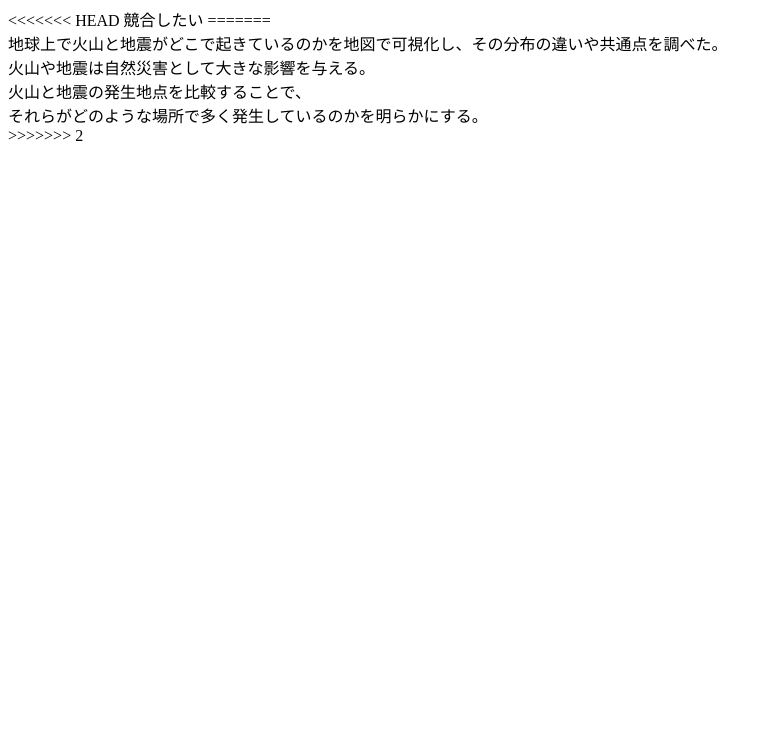
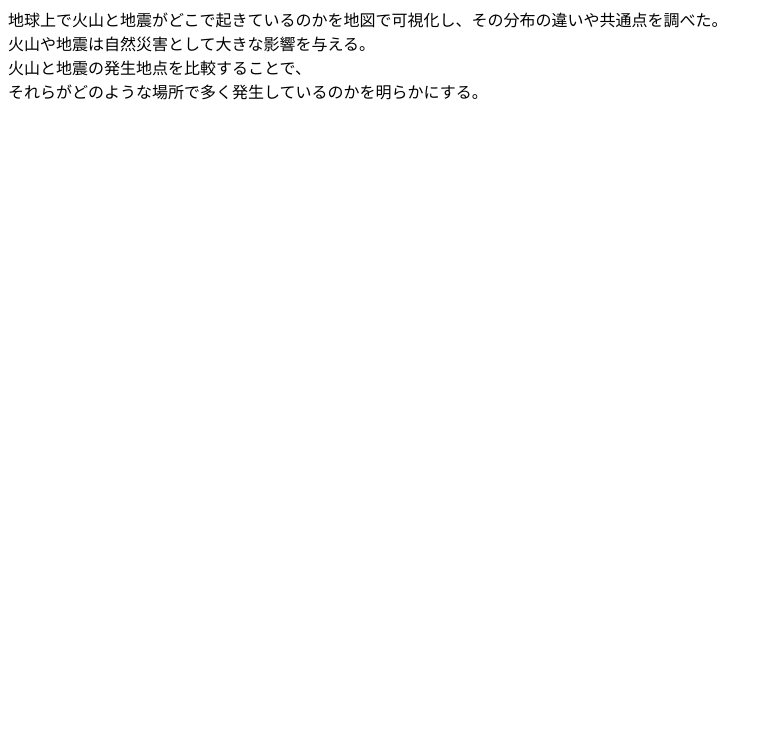
Before and after one commit to k-kageyama/2025_1A, a plain HTML site: page index.html in a window 1280 px wide. Shown: the part 68-800 px from the top of the page, without its empty margins (0-772 px from the left). Drawn offline with Linux system fonts and the light colour scheme.

Commit message:
conflict修正したい

```diff
--- a/index.html
+++ b/index.html
@@ -4,17 +4,11 @@
  <div><h1>火山と地震の発生地点の比較</h1></div>
 </head>
 <body>
-<<<<<<< HEAD
-    競合したい
-=======
 
 <div>地球上で火山と地震がどこで起きているのかを地図で可視化し、その分布の違いや共通点を調べた。</div>
 <div>火山や地震は自然災害として大きな影響を与える。</div>
 <div>火山と地震の発生地点を比較することで、</div>
 <div>それらがどのような場所で多く発生しているのかを明らかにする。</div>
 
-
-
->>>>>>> 2
 </body>
 </html>
```
